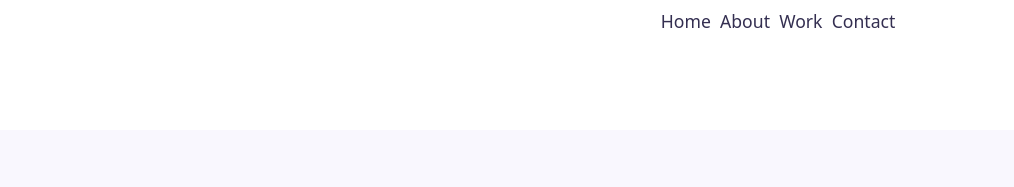
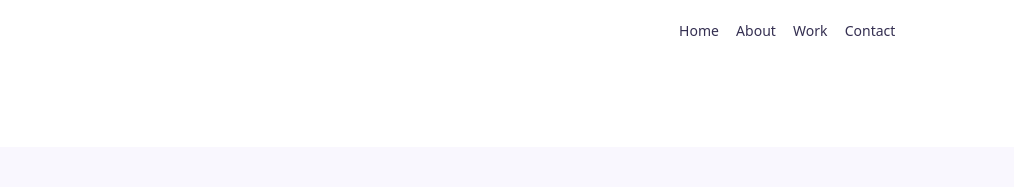
Before and after one commit to Awele123/shecodes_responsive_final_project, a plain HTML site: page index.html in a window 1280 px wide. Shown: the top 187 px of the page, 266-1280 px from the left. Drawn offline with nearby package versions, Linux system fonts and the light colour scheme; a web font is replaced by a local one.

Commit message:
reduced nav bar font size

```diff
--- a/index.html
+++ b/index.html
@@ -50,7 +50,7 @@
               </div>
               <div class="col-sm-1"></div>
 
-              <ul id="menuLinks">
+              <ul>
                 <li class="home">
                   <a href="./index.html"> Home</a>
                 </li>
--- a/styles.css
+++ b/styles.css
@@ -435,9 +435,12 @@ footer .email-link {
 nav {
   padding: 10px 0;
 }
+nav a {
+  font-size: 14px;
+}
 nav li {
   list-style: none;
   display: inline;
-  line-height: 0px;
-  margin-left: 5px;
+  line-height: 40px;
+  margin-left: 13px;
 }
```
